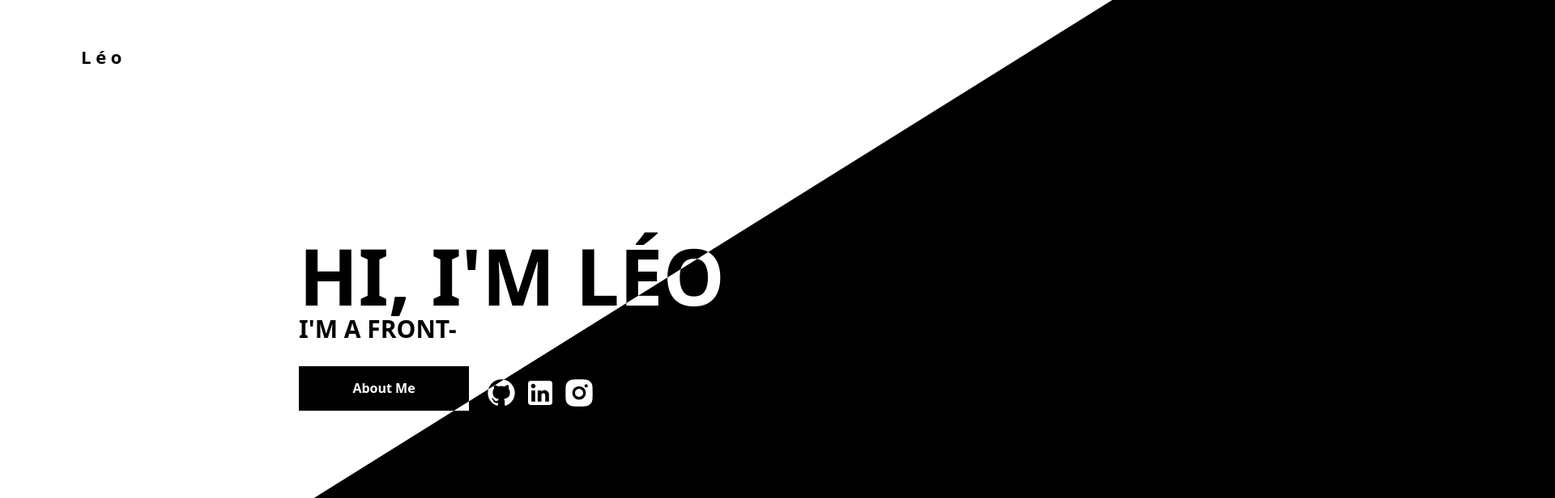
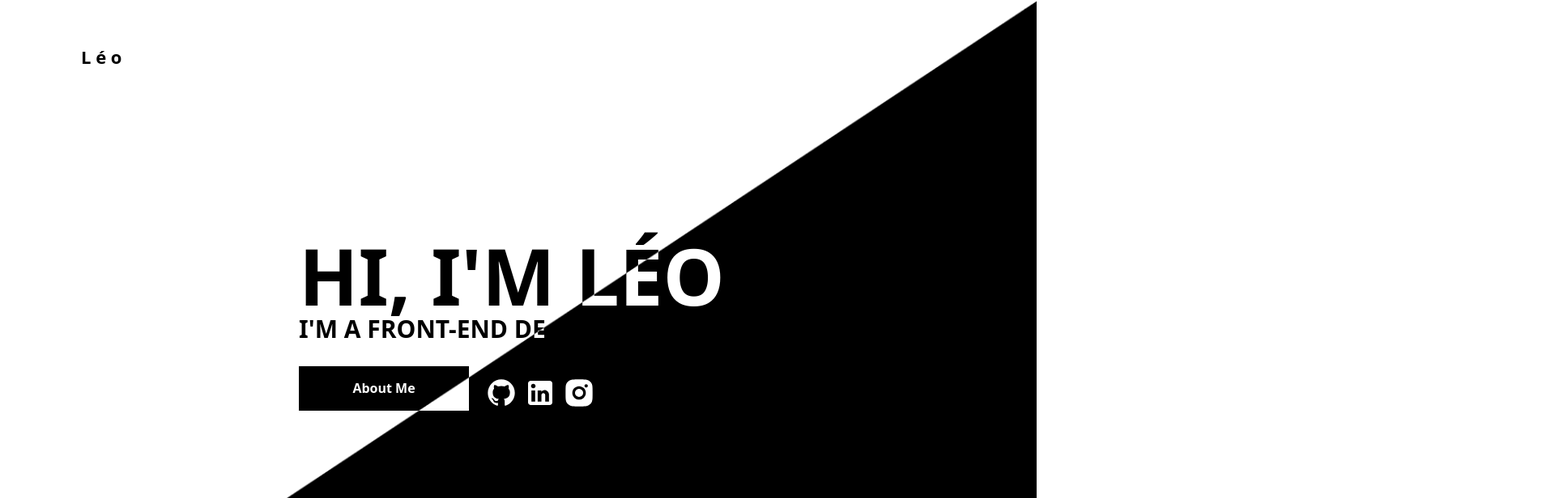
Before and after one commit to Emaus-Leonardo/Portfolio-Leo-React, a React (Vite) app: page / in a window 1280 px wide. Shown: the top 616 px of the page at 81% size, 1920 px wide, since content can reach past the window. Built offline with nearby package versions, Linux system fonts and the light colour scheme.

Commit message:
ajustando home responssive

```diff
--- a/src/pages/About/index.jsx
+++ b/src/pages/About/index.jsx
@@ -1,5 +1,5 @@
 import React from "react";
-import ProfileAbout from "../../../public/img/profileAbout.png";
+import ProfileAbout from "../../../public/img/ProfileAbout.png";
 import Mugetsu from "../../../public/img/mugetsu.jpeg";
 import Hiro from "../../../public/img/hiro.jpeg";
 import Haku from "../../../public/img/haku.jpg";
--- a/src/pages/Home/index.jsx
+++ b/src/pages/Home/index.jsx
@@ -1,7 +1,6 @@
 import React, { useEffect, useState } from "react";
 
-import Github from "../../../public/img/github_icon.svg";
-
+import teste from "../../../public/img/triangleWhite.png";
 import Smooth from "../../SmoothTransition";
 import { motion } from "framer-motion";
 import { Link } from "react-router-dom";
@@ -50,13 +49,14 @@ function Home() {
   return (
     <motion.section className="section overflow-y-scroll overflow-x-hidden ">
       <motion.div
-        initial={{ opacity: 0, rotate: -32, x: "80%" }}
+        initial={{ opacity: 0, x: "80%" }}
         animate={{ opacity: 1, x: 0 }}
         exit={{ opacity: 0, x: "80%" }}
         transition={Smooth}
-        className="absolute bg-white w-[4000px] h-[2000px] -left-[1000px]
-        xl:-left-[900px] xxl:-left-[350px] md:-left-[800px] lg:-left-[900px] lg:top-[350px] top-[200px] xl:top-[400px] mix-blend-difference"
-      />
+        className="absolute mix-blend-difference -left-96 top-32 lg:-left-56 lg:-top-0 xl:-left-72 xl:-top-0 xxl:left-3 xxl:-top-16"
+      >
+        <img src={teste} className="w-[3500px] h-[1000px] " />
+      </motion.div>
 
       <div className="container mx-auto h-full relative mix-blend-difference">
         <div className="flex justify-center lg:justify-center items-center h-screen relative z-10">
--- a/tailwind.config.js
+++ b/tailwind.config.js
@@ -4,7 +4,6 @@ export default {
   theme: {
      fontFamily: {
       primary: ['Inter', 'sans-serif'],
-
     },
     screens: {
       sm: '640px',
```
Also changed, not shown: public/img/triangleWhite.png (added).
